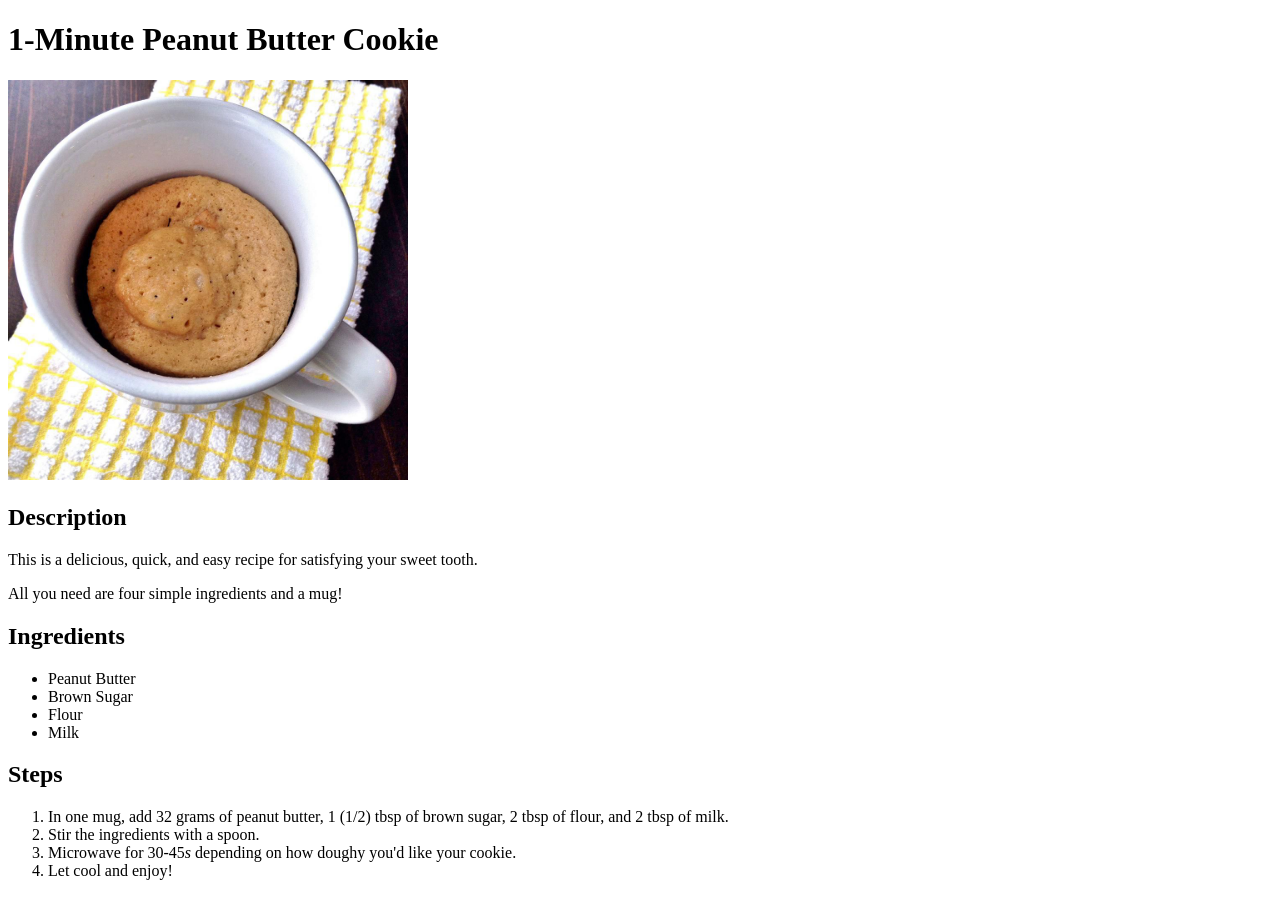
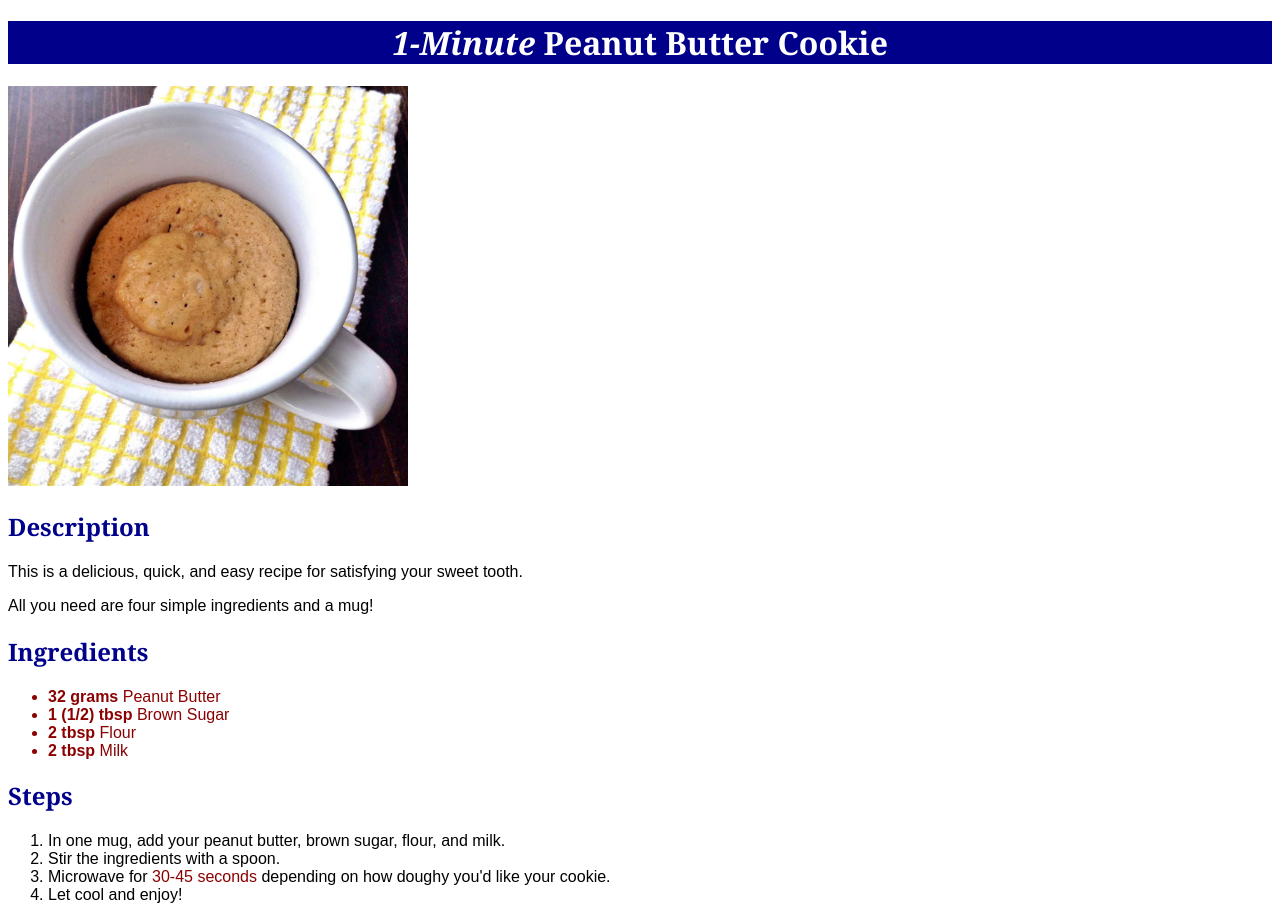
Before and after one commit to maximilianovalle/odin-recipes, a plain HTML site: page recipes/peanut-butter-cookie.html in a window 1280 px wide. Before the commit the page ends 896 px from the top, so only its background shows below. Drawn offline with Linux system fonts and the light colour scheme.

Commit message:
Add style.css and style HTML files

```diff
--- a/recipes/peanut-butter-cookie.html
+++ b/recipes/peanut-butter-cookie.html
@@ -7,12 +7,13 @@
     <meta charset="UTF-8">
     <meta name="viewport" content="width=device-width, initial-scale=1.0">
     <title>Peanut Butter Cookie</title>
+    <link rel="stylesheet" href="../style.css">
 </head>
 
 <!-- BODY -->
 
 <body>
-    <h1>1-Minute Peanut Butter Cookie</h1>
+    <h1 class="recipe"><em>1-Minute</em> Peanut Butter Cookie</h1>
     <img src="../images/peanut-butter-cookie.jpg" alt="Peanut butter cookie inside a white mug." height="400">
 
     <h2>Description</h2>
@@ -20,18 +21,18 @@
     <p>All you need are four simple ingredients and a mug!</p>
 
     <h2>Ingredients</h2>
-    <ul>
-        <li>Peanut Butter</li>
-        <li>Brown Sugar</li>
-        <li>Flour</li>
-        <li>Milk</li>
+    <ul class="ingredients">
+        <li><strong>32 grams</strong> Peanut Butter</li>
+        <li><strong>1 (1/2) tbsp</strong> Brown Sugar</li>
+        <li><strong>2 tbsp</strong> Flour</li>
+        <li><strong>2 tbsp</strong> Milk</li>
     </ul>
 
     <h2>Steps</h2>
     <ol>
-        <li>In one mug, add 32 grams of peanut butter, 1 (1/2) tbsp of brown sugar, 2 tbsp of flour, and 2 tbsp of milk.</li>
+        <li>In one mug, add your peanut butter, brown sugar, flour, and milk.</li>
         <li>Stir the ingredients with a spoon.</li>
-        <li>Microwave for 30-45<em>s</em> depending on how doughy you'd like your cookie.</li>
+        <li>Microwave for <strong class="imp">30-45 seconds</strong> depending on how doughy you'd like your cookie.</li>
         <li>Let cool and enjoy!</li>
     </ol>
 </body>
--- /dev/null
+++ b/style.css
@@ -0,0 +1,39 @@
+* { /* universal selector */
+    font-family: Arial, Helvetica, sans-serif;
+}
+
+h1, h2, h1 em, h2 em {    /* type selector; heading 1, heading 2, italicized headings */
+    font-family: Cambria, Cochin, Georgia, Times, 'Times New Roman', serif;
+}
+
+h1 {    /* type selector; heading 1 */
+    background-color: darkred;
+    text-align: center;
+    color: white;
+}
+
+.recipe {   /* class selector; heading 1 */
+    background-color: darkblue;
+}
+
+a { /* type selector; links */
+    color: darkred;
+    font-weight: bold;
+    font-size: 18px;
+}
+
+h2 {    /* type selector; heading 2 */
+    color: darkblue;
+}
+
+.linked {   /* class selector; paragraphs in main page*/
+    text-align: center;
+}
+
+.ingredients, .imp {    /* class selector: unorganized ingredients list, imp text */
+    color: darkred;
+}
+
+.imp { /* class selector: imp text */
+    font-weight: 100;
+}
```
Also changed, not shown: index.html (+3 -4 lines), recipes/steamed-rice.html (+9 -8 lines).
